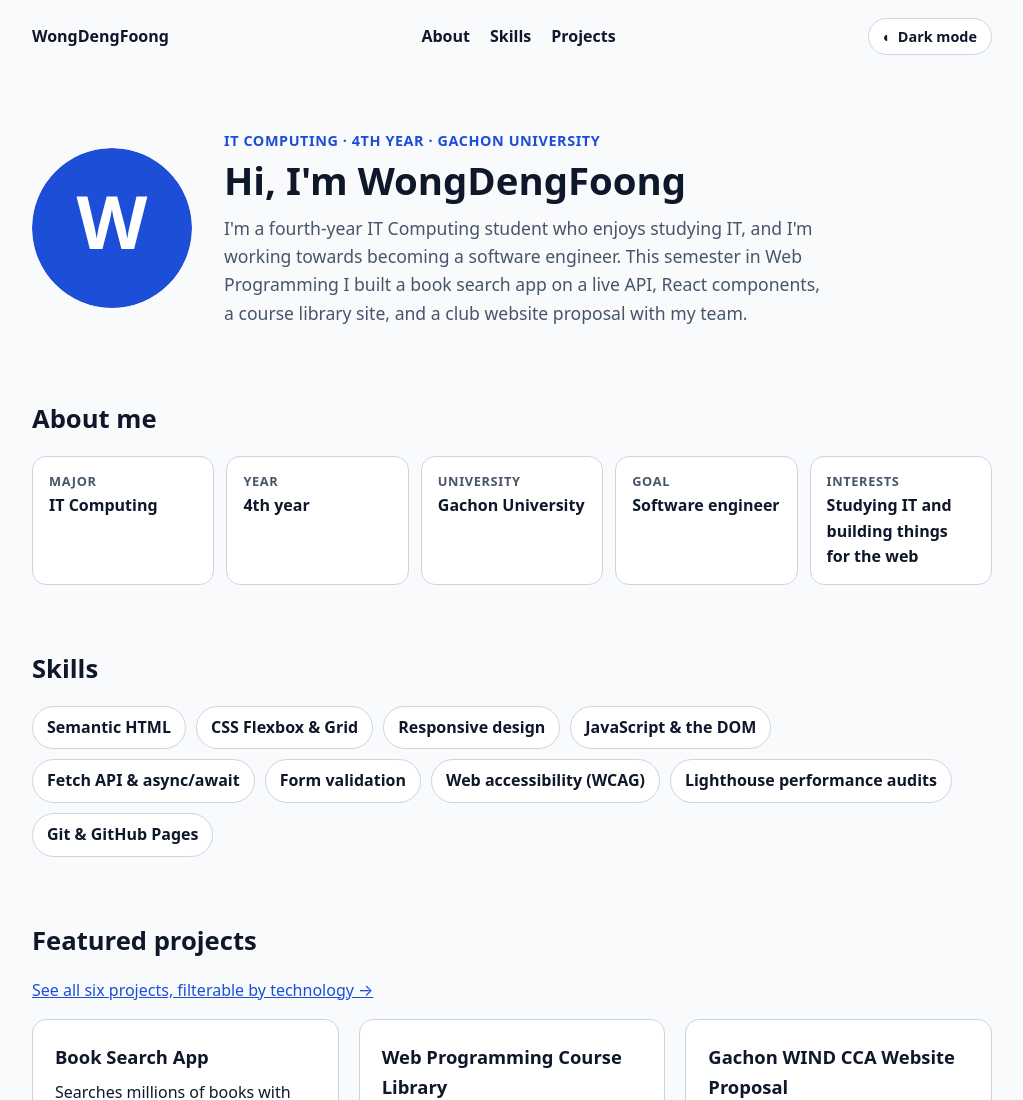
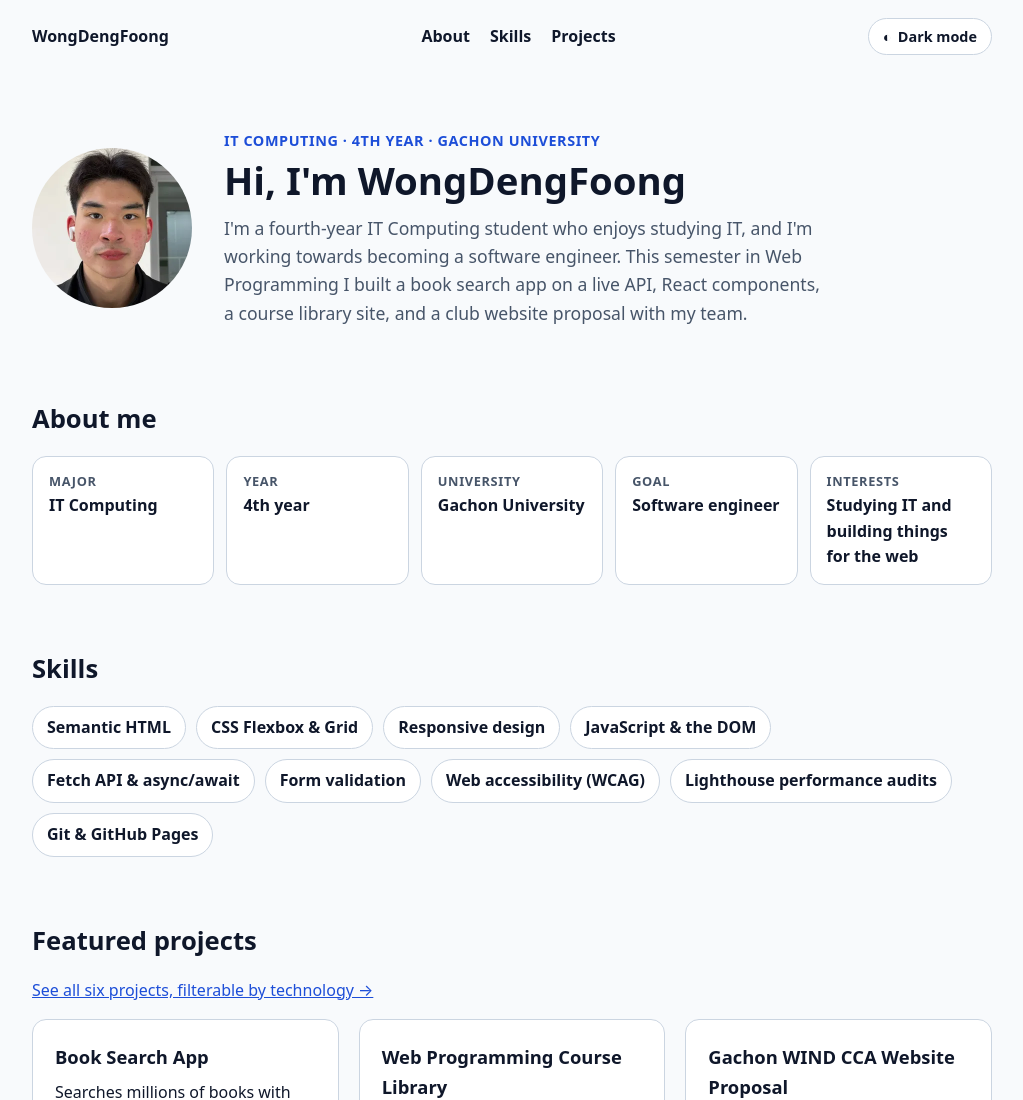
Before and after one commit to WONGDF2006/portfolio, a plain HTML site: page index.html in a window 1280 px wide. Shown: the top 1100 px of the page, without its empty margins (128-1151 px from the left). Drawn offline with Linux system fonts and the light colour scheme.

Commit message:
Replace the placeholder with my profile photo

```diff
--- a/index.html
+++ b/index.html
@@ -28,7 +28,7 @@
 
   <main id="main-content" tabindex="-1">
     <section class="hero" id="about" aria-labelledby="about-heading">
-      <img class="avatar" src="images/avatar.svg" alt="Placeholder profile picture: the letter W on a blue circle" width="160" height="160">
+      <img class="avatar" src="images/profile.webp" alt="Photo of WongDengFoong" width="160" height="160">
       <div>
         <p class="eyebrow">IT Computing · 4th year · Gachon University</p>
         <h1 id="about-heading">Hi, I'm WongDengFoong</h1>
--- a/style.css
+++ b/style.css
@@ -41,7 +41,7 @@ main { max-width: 1000px; margin: 0 auto; padding: 0 20px; }
 main:focus { outline: none; }
 
 .hero { display: flex; align-items: center; gap: 32px; padding: 56px 0 40px; }
-.avatar { flex: none; width: 160px; height: 160px; border-radius: 50%; }
+.avatar { flex: none; width: 160px; height: 160px; border-radius: 50%; object-fit: cover; }
 .eyebrow { margin: 0 0 6px; font-size: .9rem; font-weight: 700; letter-spacing: .04em; text-transform: uppercase; color: var(--accent); }
 .hero h1 { margin: 0 0 12px; font-size: 2.4rem; line-height: 1.15; }
 .bio { max-width: 60ch; margin: 0; font-size: 1.1rem; color: var(--muted); }
```
Also changed, not shown: images/avatar.svg (deleted), images/profile.webp (added).
